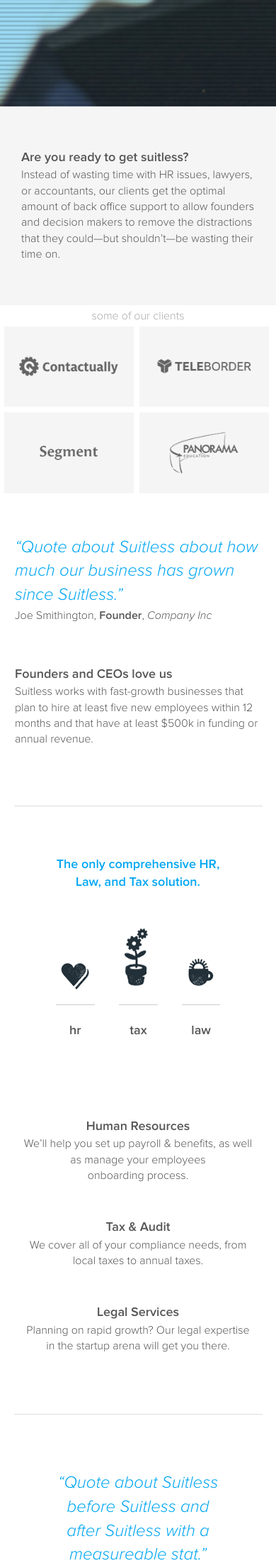
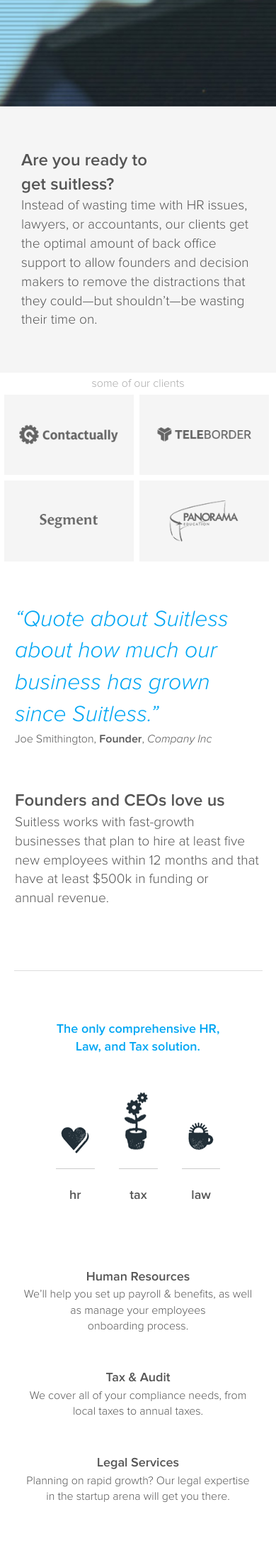
Before and after one commit to flanban/redolent-octo-kumquat, a Jekyll site: the page built from index.html, in a window 390 px wide. Shown: the part 720-2922 px from the top of the page at 71% size. Built offline with Jekyll 4.4.1, drawn with Linux system fonts in a browser that asks for light colours.

Commit message:
try some bugger text

```diff
--- a/_sass/_footer.scss
+++ b/_sass/_footer.scss
@@ -44,6 +44,7 @@
       top: 0px;
       @media(max-width: 880px) {
         top:-6px;
+        padding: 20px 30px;
       }
     }
   }
@@ -54,6 +55,7 @@
 
   .footer-links {
     width:22%;
+    margin-bottom:36px;
     @extend .semibold;
     li {
       padding:8px 18px;
--- a/_sass/_global.scss
+++ b/_sass/_global.scss
@@ -39,7 +39,12 @@
     position:absolute;
     bottom:40px;
     left:15%;
+    line-height:1;
     text-transform:uppercase;
+    @media(max-width: 660px) {
+      font-size:40px;
+
+    }
   }
 }
 
--- a/_sass/_home.scss
+++ b/_sass/_home.scss
@@ -79,6 +79,15 @@
     @media(max-width: 959px) {
       width:100%;
     }
+    @media(max-width: 660px) {
+      h4 {
+        font-size:x-large;
+        width:80%;
+      }
+      p {
+        font-size:larger;
+      }
+    }
     @media(max-width: 420px) {
       padding: 60px 30px;
     }
@@ -150,6 +159,21 @@
       padding: 60px 21px 0px 21px;
     }
   }
+  .right {
+    @media(max-width: 480px) {
+      font-size: larger;
+      h4 {
+        font-size:x-large;
+      }
+    }
+  }
+  .left {
+    h5 {
+      @media(max-width: 480px) {
+        font-size: xx-large;
+      }
+    }
+  }
 }
 
 .home-4 {
@@ -165,6 +189,9 @@
   ul {
     margin-bottom:110px;
     text-align: center;
+    @media(max-width: 768px) {
+      margin-bottom:90px;
+    }
     li {
       display:inline-block;
       margin-right:30px;
--- a/index.html
+++ b/index.html
@@ -12,7 +12,7 @@
 
 <section class='home-2'>
   <div class="left">
-    <h4 class="header-1">Are you ready to get suitless?</h4>
+    <h4 class="header-1 widowless">Are you ready to get suitless?</h4>
     <p>Instead of wasting time with HR issues, lawyers, or accountants, our clients get the optimal amount of back office support to allow founders and decision makers to remove the distractions that they could—but shouldn’t—be wasting their time on.</p>
   </div>
   <ul class="right">
```
Also changed, not shown: 1 other file.
